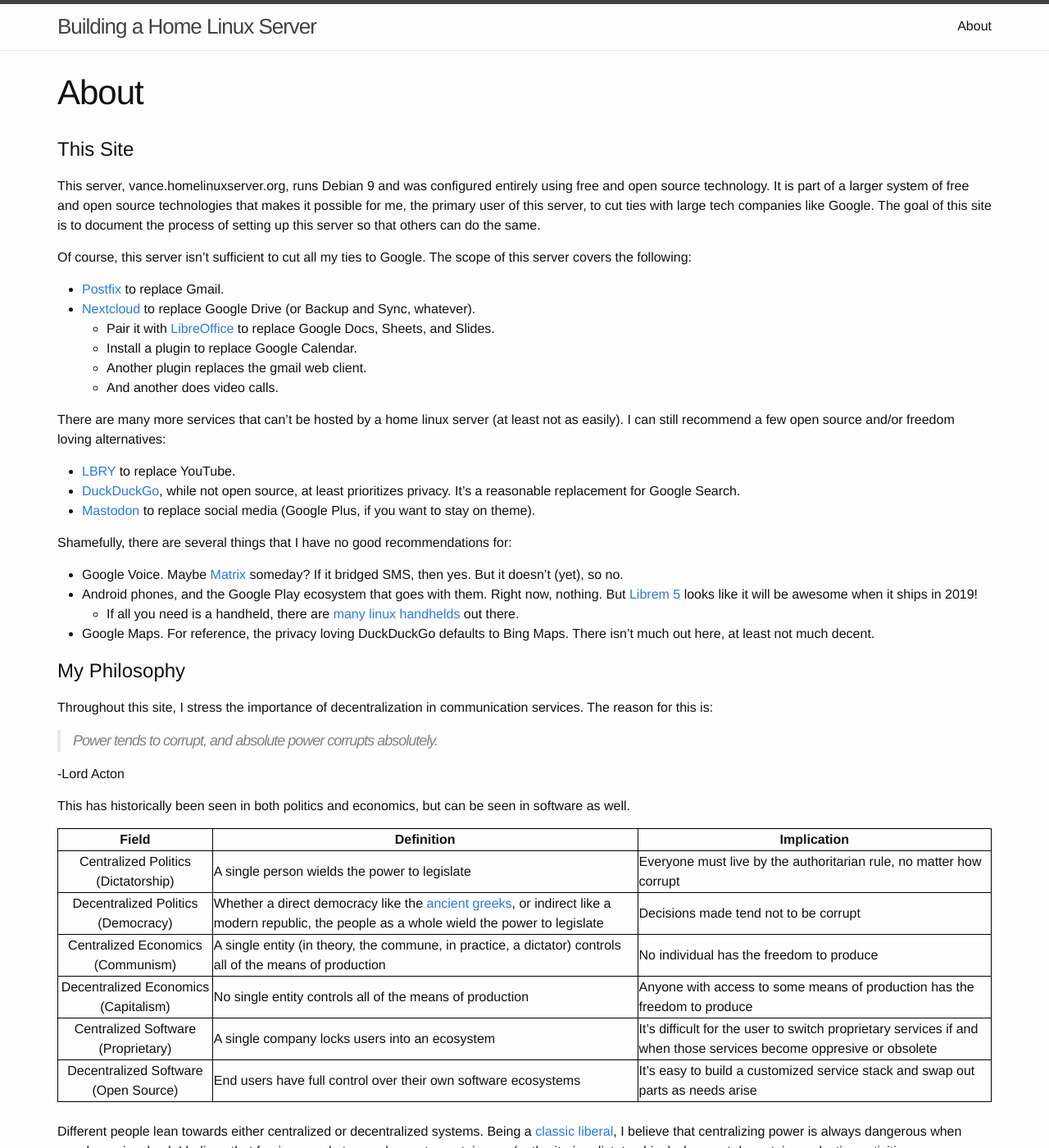
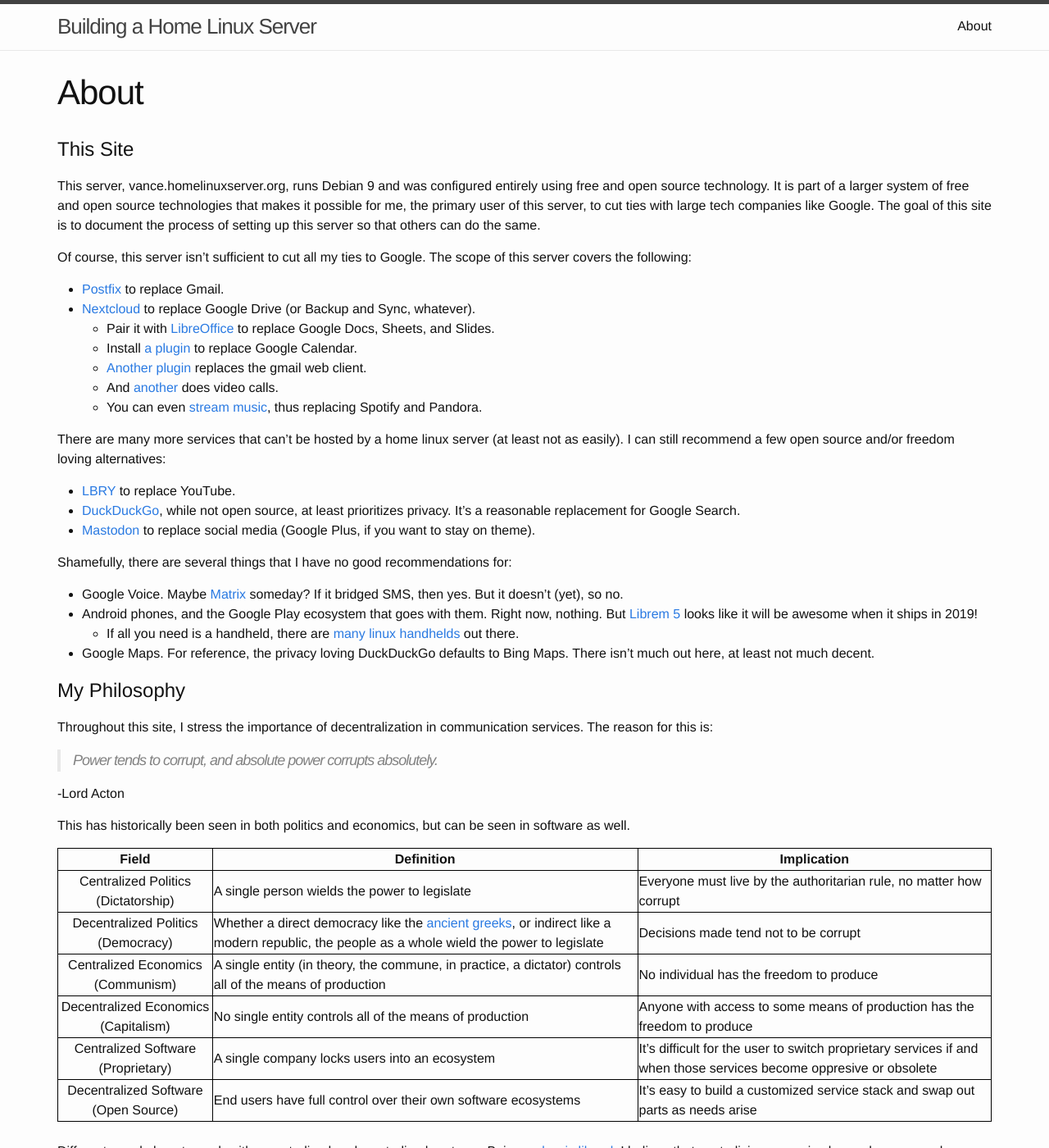
Before and after one commit to NathanRVance/homelinuxserver, a Jekyll site: the page built from about.md, in a window 1280 px wide and 1400 px high. Shown: the whole window at 82% size. Built offline with Jekyll 4.4.1, drawn with Linux system fonts in a browser that asks for light colours; some of the changed text lies outside the part shown.

```diff
--- a/_serverdocs/backup-everything-always.markdown
+++ b/_serverdocs/backup-everything-always.markdown
@@ -76,7 +76,7 @@ Let's get to work implementing this.
    		if [ -z "$thisFile" ]; then break; fi
    		thisFile=$fromDir/$thisFile
    		toYoungest=$toDir/$(ls -t $toDir/ | head -n 1)
-   		if (( $(age $toYoungest) - $(age $thisFile) > $ageGapTo )); then
+   		if [ "$toYoungest" == "$toDir/" ] ||  (( $(age $toYoungest) - $(age $thisFile) > $ageGapTo )); then
    			mv $thisFile $toDir
    		else
    			rm -f $thisFile
--- a/about.md
+++ b/about.md
@@ -11,9 +11,10 @@ Of course, this server isn't sufficient to cut all my ties to Google. The scope
  * [Postfix](/serverdocs/email-with-postfix.html) to replace Gmail.
  * [Nextcloud](/serverdocs/file-sharing-with-nextcloud.html) to replace Google Drive (or Backup and Sync, whatever).
    * Pair it with [LibreOffice](https://www.libreoffice.org/) to replace Google Docs, Sheets, and Slides.
-   * Install a plugin to replace Google Calendar.
-   * Another plugin replaces the gmail web client.
-   * And another does video calls.
+   * Install [a plugin](https://apps.nextcloud.com/apps/calendar) to replace Google Calendar.
+   * [Another plugin](https://apps.nextcloud.com/apps/mail) replaces the gmail web client.
+   * And [another](https://apps.nextcloud.com/apps/spreed) does video calls.
+   * You can even [stream music](https://apps.nextcloud.com/apps/music), thus replacing Spotify and Pandora.
 
 There are many more services that can't be hosted by a home linux server (at least not as easily). I can still recommend a few open source and/or freedom loving alternatives:
  * [LBRY](/clientdocs/videos-with-lbry.html) to replace YouTube.
```
Also changed, not shown: other parts of about.md (+1 -1 lines).
